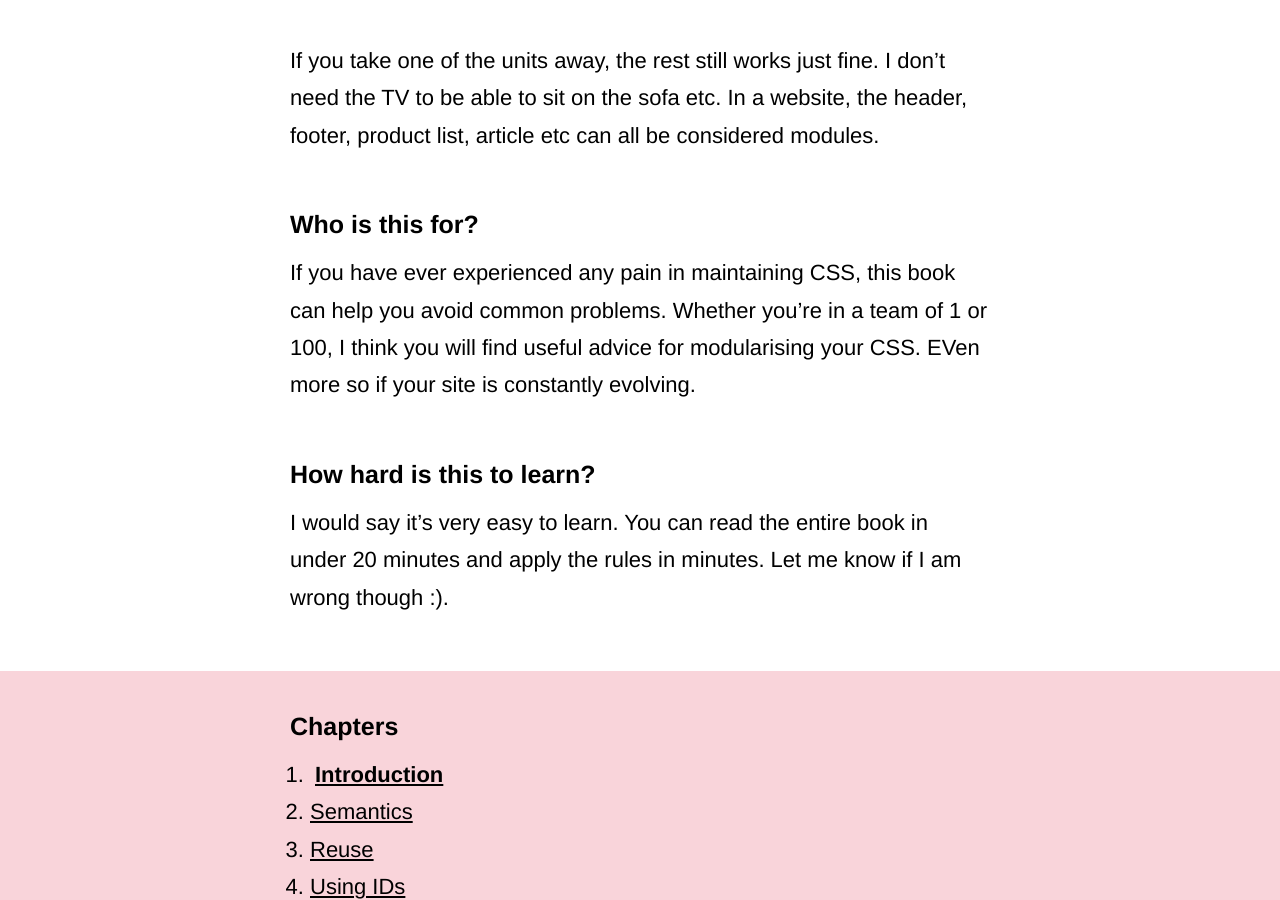
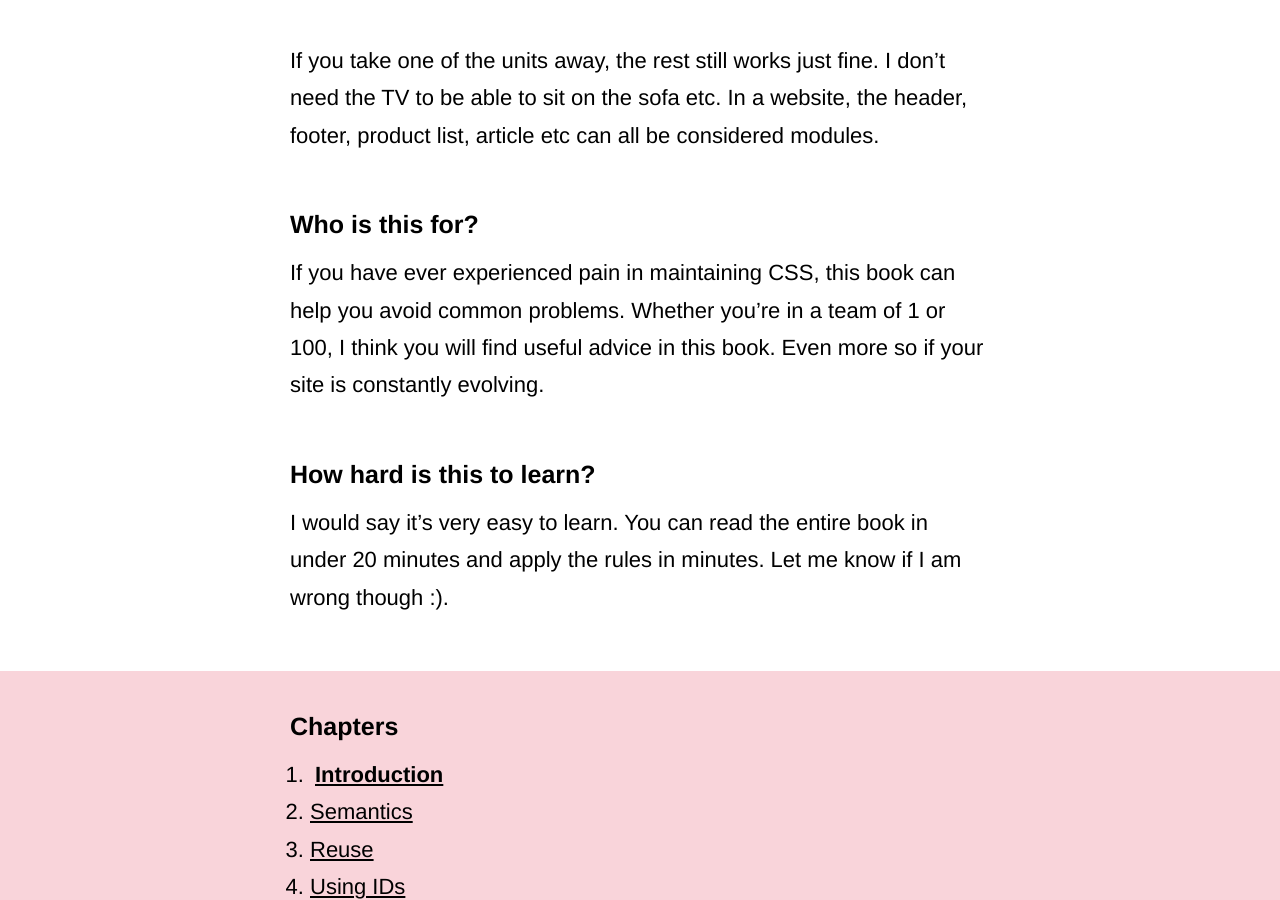
Before and after one commit to adamsilver/maintainablecss.com-jekyll, a Jekyll site: the page built from _chapters/01-introduction.md, in a window 1280 px wide and 900 px high, scrolled down 1519 px. Built offline with Jekyll 4.4.1, drawn with Linux system fonts in a browser that asks for light colours.

Commit message:
intro update

```diff
--- a/_chapters/01-introduction.md
+++ b/_chapters/01-introduction.md
@@ -29,7 +29,7 @@ If you take one of the units away, the rest still works just fine. I don't need
 
 ## Who is this for?
 
-If you have ever experienced any pain in maintaining CSS, this book can help you avoid common problems. Whether you're in a team of 1 or 100, I think you will find useful advice for modularising your CSS. EVen more so if your site is constantly evolving.
+If you have ever experienced pain in maintaining CSS, this book can help you avoid common problems. Whether you're in a team of 1 or 100, I think you will find useful advice in this book. Even more so if your site is constantly evolving.
 
 ## How hard is this to learn?
 
```
